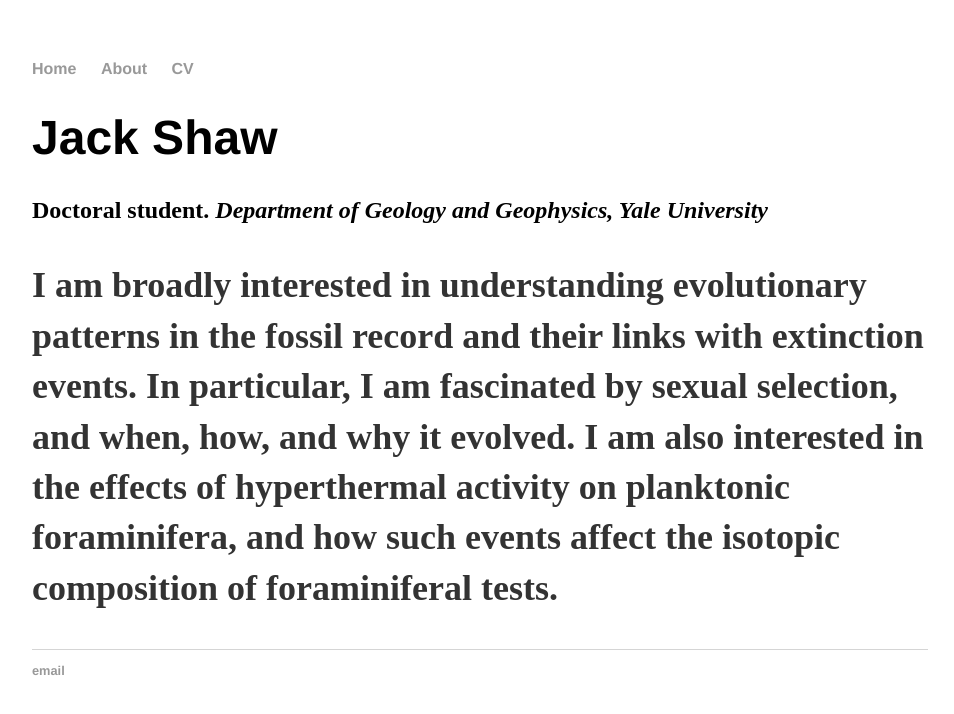
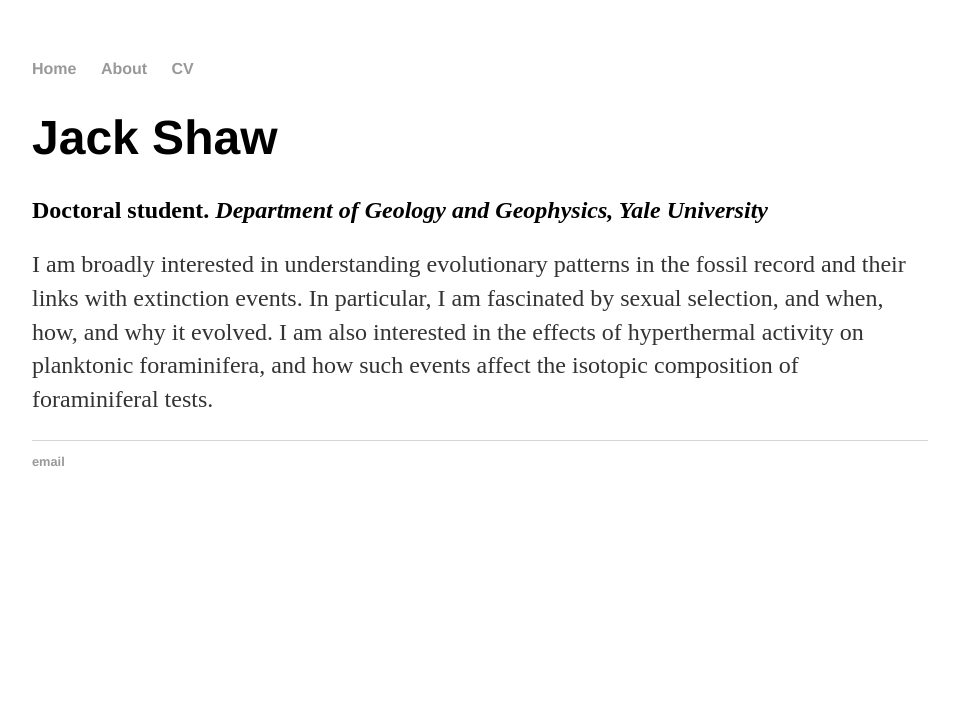
Before and after one commit to jackolivershaw/jackolivershaw.github.io, a Jekyll site: the page built from about/index.html, in a window 1280 px wide. Shown: the top 714 px of the page, without its empty margins (160-1114 px from the left). Built offline with Jekyll 4.4.1, drawn with Linux system fonts in a browser that asks for light colours.

```diff
--- a/about/index.html
+++ b/about/index.html
@@ -4,6 +4,6 @@ title: Jack Shaw
 ---
 <div class="blurb">
 	<h1>Jack Shaw</h1>
-	<h2>Doctoral student. <em>Department of Geology and Geophysics, Yale University</em></p>
+	<h2>Doctoral student. <em>Department of Geology and Geophysics, Yale University</em></h2>
 	<p>I am broadly interested in understanding evolutionary patterns in the fossil record and their links with extinction events. In particular, I am fascinated by sexual selection, and when, how, and why it evolved. I am also interested in the effects of hyperthermal activity on planktonic foraminifera, and how such events affect the isotopic composition of foraminiferal tests.</p>
 </div><!-- /.blurb -->
```
